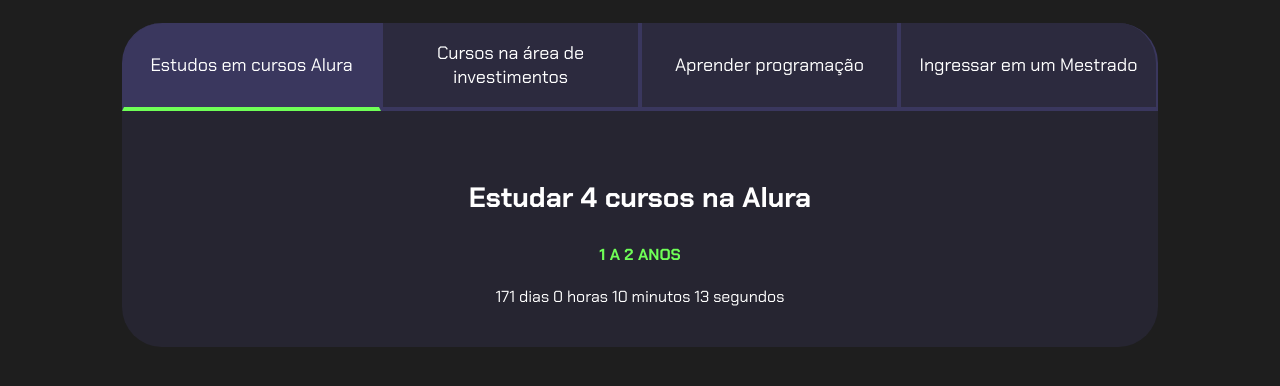
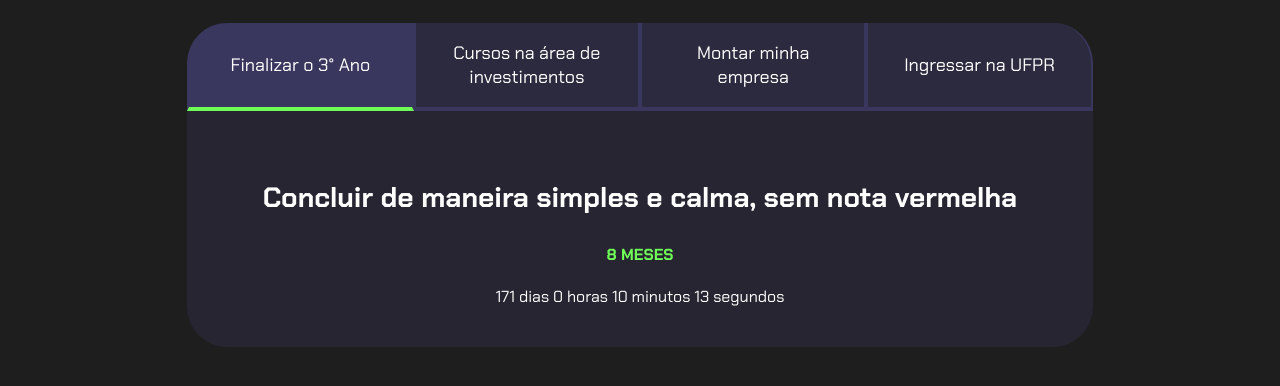
Before and after one commit to ristowdou/Atividade_Programacao_3ano_Douglas, a plain HTML site: page index.html in a window 1280 px wide. Shown: the part 80-466 px from the top of the page. Drawn offline with Linux system fonts and the light colour scheme.

Commit message:
Update index.html

```diff
--- a/index.html
+++ b/index.html
@@ -11,30 +11,30 @@
         <h2 class="titulo-principal">Meus Objetivos do ano<span>_</span></h2>
         <div class="conteudo">
         <div class="botoes">
-            <button class="botao ativo">Estudos em cursos Alura</button>
+            <button class="botao ativo">Finalizar o 3° Ano</button>
             <button class="botao">Cursos na área de investimentos</button>
-            <button class="botao">Aprender programação</button>
-            <button class="botao">Ingressar em um Mestrado</button>
+            <button class="botao">Montar minha empresa</button>
+            <button class="botao">Ingressar na UFPR</button>
         </div>
         <div class="abas-textos">
             <div class="aba-conteudo ativo">
-                <h3 class="aba-conteudo-titulo-principal">Estudar 4 cursos na Alura</h3>
-                <h4 class="aba-conteudo-titulo-secundario">1 a 2 anos</h4>
-                <div class="contador"></div>
+                <h3 class="aba-conteudo-titulo-principal">Concluir de maneira simples e calma, sem nota vermelha</h3>
+                <h4 class="aba-conteudo-titulo-secundario">8 meses</h4>
+                <div class="contador">8 Meses</div>
             </div>
             <div class="aba-conteudo">
-                <h3 class="aba-conteudo-titulo-principal">Criar 5 projetos em Javascript</h3>
+                <h3 class="aba-conteudo-titulo-principal">Efetuar Cursos para investimentos e educação financeira</h3>
                 <h4 class="aba-conteudo-titulo-secundario">6 Meses</h4>
                 <div class="contador"></div>
             </div>
             <div class="aba-conteudo">
-                <h3 class="aba-conteudo-titulo-principal">Criar um portfolio com os meus 3 melhores projetos</h3>
+                <h3 class="aba-conteudo-titulo-principal">Criar a famosa agência de marketing digital</h3>
                 <h4 class="aba-conteudo-titulo-secundario">2 Anos</h4>
                 <div class="contador"></div>
             </div>
             <div class="aba-conteudo">
-                <h3 class="aba-conteudo-titulo-principal">Atualizar meu curriculo com os certificados da Alura</h3>
-                <h4 class="aba-conteudo-titulo-secundario">9 meses</h4>
+                <h3 class="aba-conteudo-titulo-principal">Ingressar em um curso oferecido pela UFPR</h3>
+                <h4 class="aba-conteudo-titulo-secundario">Até 2 anos</h4>
                 <div class="contador"></div>
             </div>
         </div>
```
